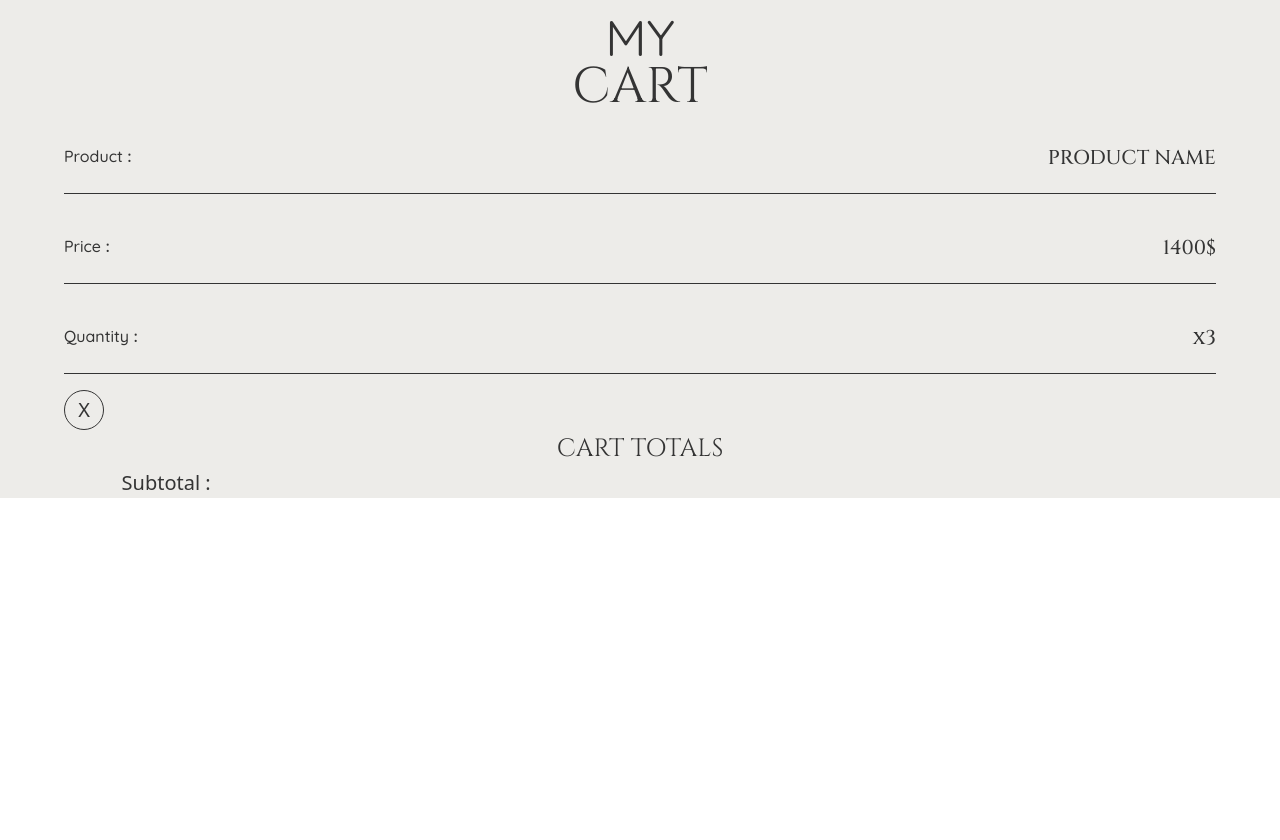
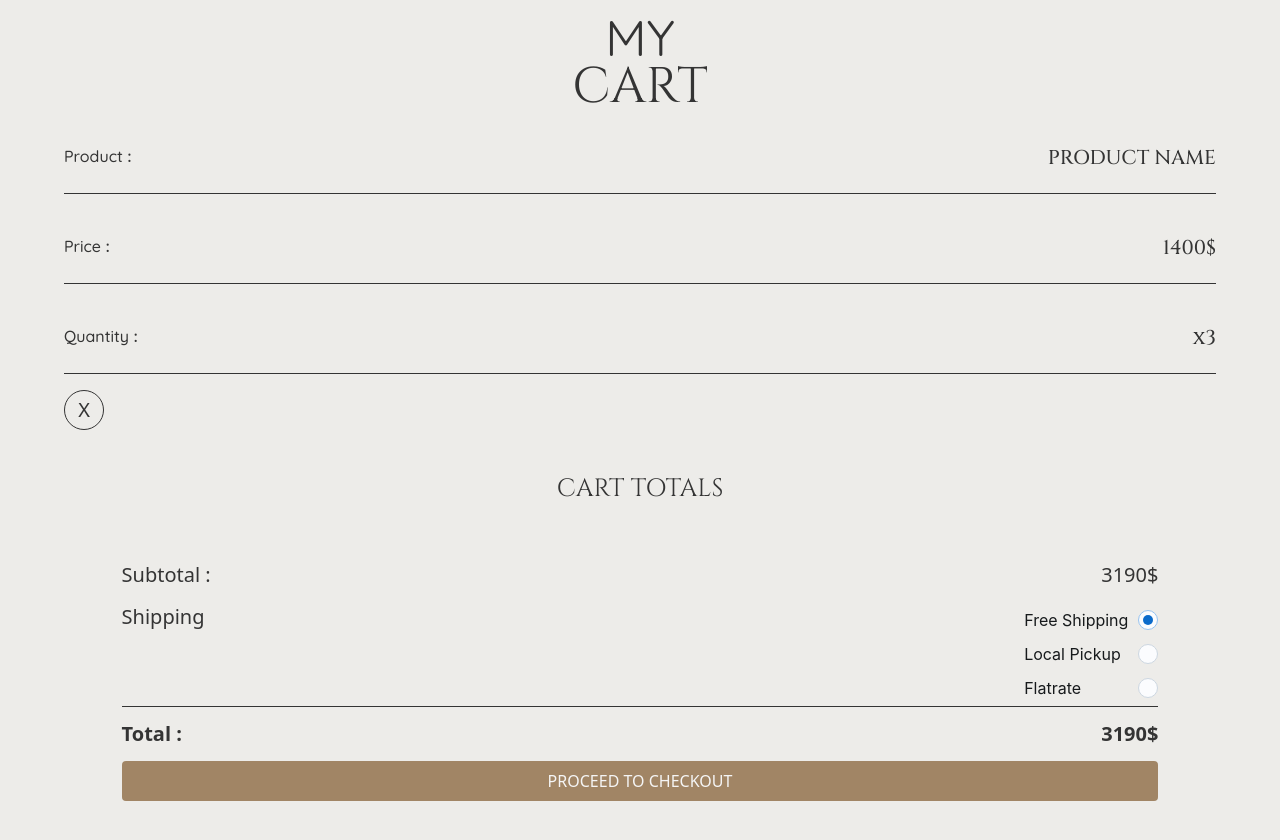
Before and after one commit to 23L-PM7/blackOne, a Next.js app: page /cart in a window 1280 px wide. Shown: the top 840 px of the page. Before the commit the page ends 800 px from the top, so only its background shows below. Built offline with nearby package versions, Linux system fonts and the light colour scheme.

Commit message:
cart order

```diff
--- /dev/null
+++ b/src/app/cart/checkout/page.tsx
@@ -0,0 +1,7 @@
+export default function Home() {
+  return (
+    <div>
+      <div></div>
+    </div>
+  );
+}
--- a/src/app/cart/page.tsx
+++ b/src/app/cart/page.tsx
@@ -1,6 +1,7 @@
 "use client";
 import { CartItem } from "@/components/cartComponents/item";
 import { cinzel, quicksand } from "../theme";
+import { CartTotals } from "@/components/cartComponents/cartTotals";
 
 export default function Home() {
   return (
@@ -13,12 +14,7 @@ export default function Home() {
         <div className="w-[90%]">
           <CartItem />
         </div>
-        <div className="w-[90%] flex flex-col items-center">
-          <h1 className={`${cinzel.className} text-[25px]`}>CART TOTALS</h1>
-          <div className="w-[90%]">
-            <h1 className="text-[20px]">Subtotal : </h1>
-          </div>
-        </div>
+        <CartTotals />
       </div>
     </div>
   );
--- /dev/null
+++ b/src/components/cartComponents/cartTotals.tsx
@@ -0,0 +1,52 @@
+"use client";
+import { cinzel } from "@/app/theme";
+import FormControl from "@mui/joy/FormControl";
+import FormLabel from "@mui/joy/FormLabel";
+import Radio from "@mui/joy/Radio";
+import RadioGroup from "@mui/joy/RadioGroup";
+
+export function CartTotals() {
+  return (
+    <div className="w-[90%] flex flex-col items-center gap-y-3">
+      <h1 className={`${cinzel.className} text-[25px] my-10`}>CART TOTALS</h1>
+      <div className="w-[90%] flex justify-between">
+        <h1 className="text-[20px]">Subtotal : </h1>
+        <h1 className="text-[20px]">3190$</h1>
+      </div>
+      <div className="w-[90%] flex justify-between border-[#343434] border-b-[1px]">
+        <h1 className="text-[20px]">Shipping</h1>
+        <div className="flex flex-col">
+          <FormControl>
+            <RadioGroup defaultValue="free" name="radio-buttons-group">
+              <Radio
+                sx={{ flexDirection: "row-reverse" }}
+                value="free"
+                label="Free Shipping"
+                variant="outlined"
+              />
+              <Radio
+                sx={{ flexDirection: "row-reverse" }}
+                value="local"
+                label="Local Pickup"
+                variant="outlined"
+              />
+              <Radio
+                sx={{ flexDirection: "row-reverse" }}
+                value="flat"
+                label="Flatrate"
+                variant="outlined"
+              />
+            </RadioGroup>
+          </FormControl>
+        </div>
+      </div>
+      <div className="w-[90%] flex justify-between">
+        <h1 className="text-[20px] font-semibold">Total : </h1>
+        <h1 className="text-[20px] font-semibold">3190$</h1>
+      </div>
+      <button className="w-[90%] h-[40px] rounded text-[#F5F5F5] bg-[#A18565] hover:text-[#343434] hover:bg-[#F5F5F5] mb-[50px]">
+        PROCEED TO CHECKOUT
+      </button>
+    </div>
+  );
+}
```
